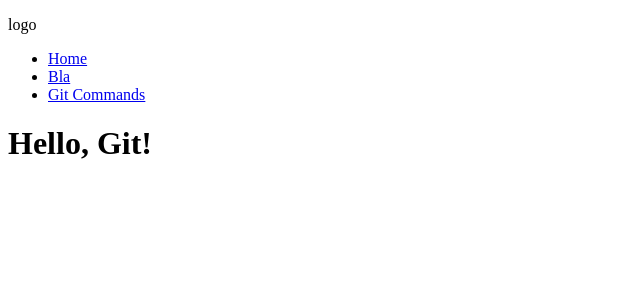
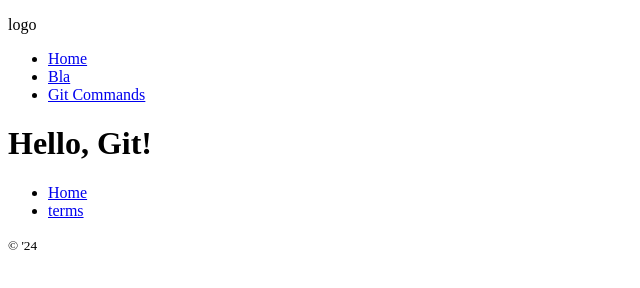
Before and after one commit to StephanUllmann/wd57-git-intro, a plain HTML site: page index.html in a window 1280 px wide. Shown: the whole page, without its empty margins (0-640 px from the left). Drawn offline with Linux system fonts and the light colour scheme.

Commit message:
added footer

```diff
--- a/index.html
+++ b/index.html
@@ -19,6 +19,14 @@
       </nav>
     </header>
     <h1>Hello, Git!</h1>
+
+    <footer>
+      <ul>
+        <li><a href="#">Home</a></li>
+        <li><a href="#">terms</a></li>
+      </ul>
+      <small>&copy; '24</small>
+    </footer>
   </body>
 
 </html>
```
